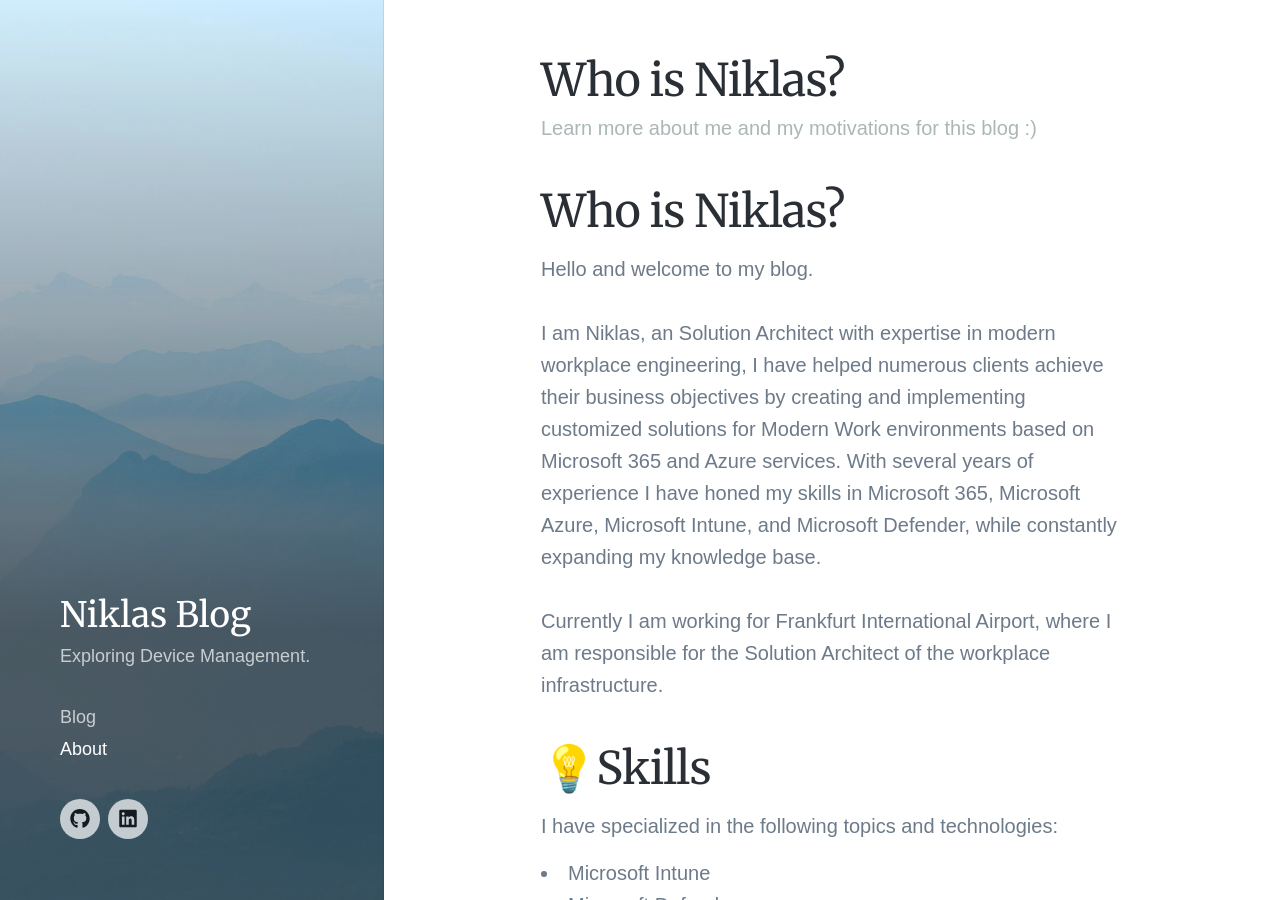
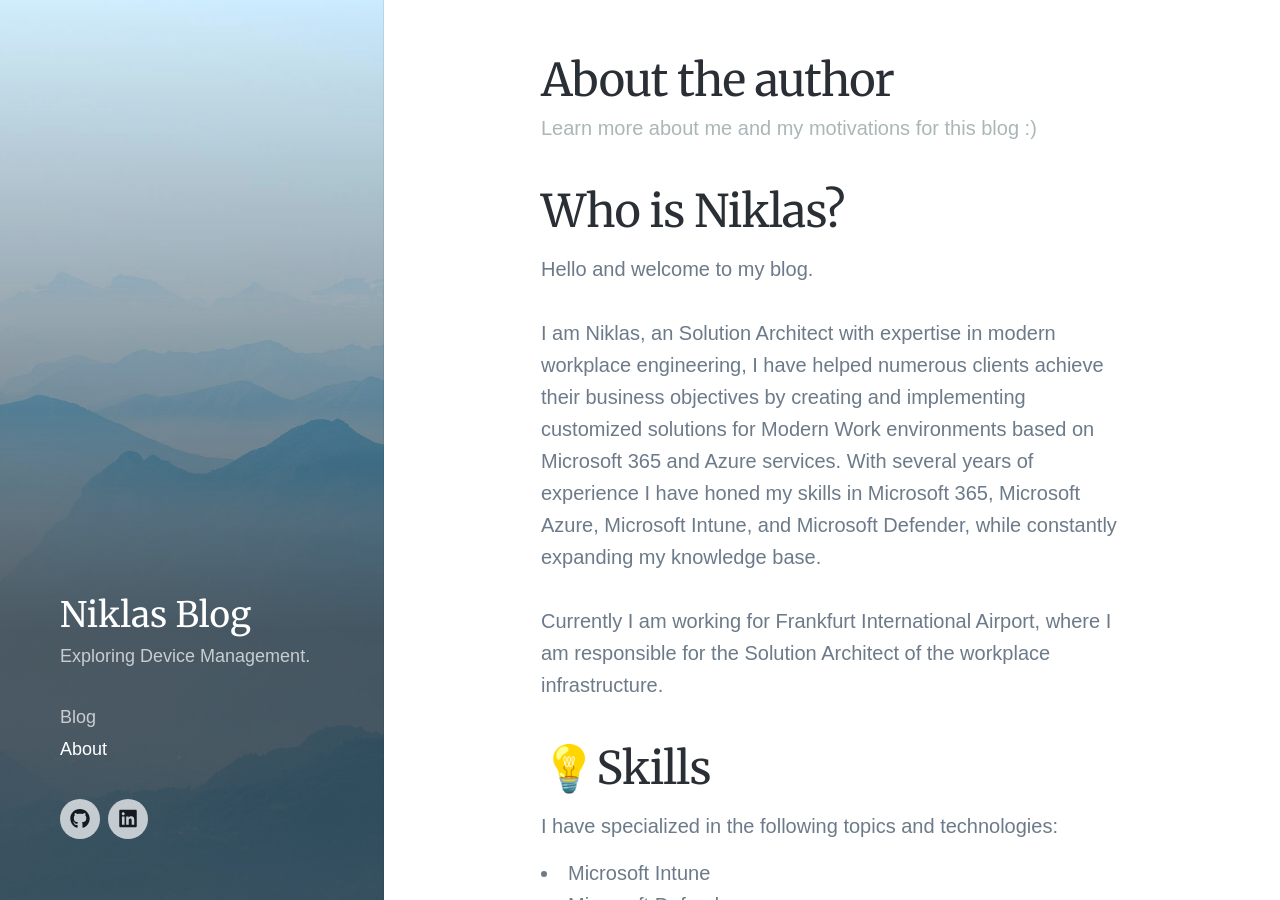
Before and after one commit to niklasrst/niklasrst.github.io, a Jekyll site: the page built from _pages/about.md, in a window 1280 px wide and 900 px high. Built offline with Jekyll 4.4.1, drawn with Linux system fonts in a browser that asks for light colours; nearby versions of some CDN libraries; some web fonts are replaced.

Commit message:
Update about.md

```diff
--- a/_pages/about.md
+++ b/_pages/about.md
@@ -1,5 +1,5 @@
 ---
-title: Who is Niklas?
+title: About the author
 subtitle: Learn more about me and my motivations for this blog :)
 description: Learn more about me and my motivations for this blog :)
 featured_image: /images/demo/demo-portrait.jpg
```
